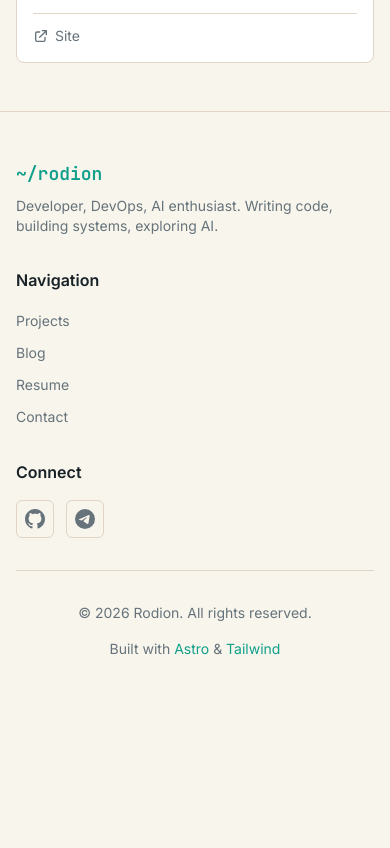
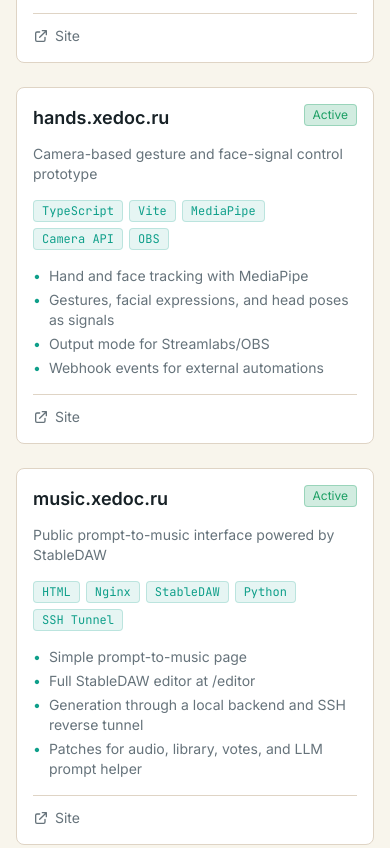
Before and after one commit to WizardJIOCb/rodion.pro, an Astro site: page /en/projects in a window 390 px wide. Shown: the part 1085-1933 px from the top of the page. Before the commit the page ends 1792 px from the top, so only its background shows below. Built offline with nearby package versions, Linux system fonts and the light colour scheme; Astro itself is replaced by a stand-in of ours.

Commit message:
feat: add xedoc projects

```diff
--- a/src/components/FreshHome.astro
+++ b/src/components/FreshHome.astro
@@ -53,6 +53,18 @@ const projectLab = [
     accent: '#38bdf8',
   },
   {
+    id: 'hands-xedoc',
+    title: 'hands.xedoc.ru',
+    status: lang === 'ru' ? 'Жесты и камера' : 'Gestures + camera',
+    type: lang === 'ru' ? 'camera control lab' : 'camera control lab',
+    summary: lang === 'ru'
+      ? 'Веб-прототип управления жестами рук и лицевыми сигналами через камеру.'
+      : 'A browser prototype for camera-based hand gestures and face-signal control.',
+    href: 'https://hands.xedoc.ru',
+    stack: ['TypeScript', 'Vite', 'MediaPipe'],
+    accent: '#8b5cf6',
+  },
+  {
     id: 'rodion-pro',
     title: 'rodion.pro',
     status: lang === 'ru' ? 'Живой сайт' : 'Live site',
@@ -63,6 +75,18 @@ const projectLab = [
     href: 'https://rodion.pro',
     stack: ['Astro', 'Tailwind', 'Drizzle'],
     accent: '#f0b429',
+  },
+  {
+    id: 'music-xedoc',
+    title: 'music.xedoc.ru',
+    status: lang === 'ru' ? 'AI music' : 'AI music',
+    type: lang === 'ru' ? 'prompt-to-music' : 'prompt-to-music',
+    summary: lang === 'ru'
+      ? 'Публичный интерфейс генерации музыки поверх StableDAW и локального inference.'
+      : 'A public prompt-to-music interface on top of StableDAW and local inference.',
+    href: 'https://music.xedoc.ru',
+    stack: ['StableDAW', 'Nginx', 'Python'],
+    accent: '#ec4899',
   },
 ];
 
@@ -100,7 +124,7 @@ const copy = {
       { href: '#contact', label: 'Связь' },
     ],
     metrics: [
-      { value: '4', label: 'ключевых направления' },
+      { value: '6', label: 'проектов на витрине' },
       { value: 'MVP -> prod', label: 'путь от идеи до запуска' },
       { value: 'AI + DevOps', label: 'ускорение сборки продуктов' },
     ],
@@ -137,7 +161,7 @@ const copy = {
       { href: '#contact', label: 'Contact' },
     ],
     metrics: [
-      { value: '4', label: 'core directions' },
+      { value: '6', label: 'showcase projects' },
       { value: 'MVP -> prod', label: 'from idea to launch' },
       { value: 'AI + DevOps', label: 'faster product building' },
     ],
@@ -259,10 +283,18 @@ const formatDate = (date: Date) => date.toLocaleDateString(lang === 'ru' ? 'ru-R
                     </div>
                   </div>
                 </div>
-                <div class="flex min-w-0 flex-col justify-between gap-3 sm:flex-row sm:items-start">
+                <div class:list={[
+                  'flex min-w-0 flex-col justify-between gap-3',
+                  project.span && 'sm:flex-row sm:items-start',
+                ]}>
                   <div class="min-w-0">
                     <p class="text-xs font-bold uppercase tracking-wide" style="color: var(--project-accent);">{project.type}</p>
-                    <h3 class="mt-1 break-words text-2xl font-bold text-text group-hover:text-accent">{project.title}</h3>
+                    <h3 class:list={[
+                      'mt-1 break-words font-bold text-text group-hover:text-accent',
+                      project.title.includes('.xedoc.ru') ? 'text-lg' : 'text-xl',
+                    ]}>
+                      {project.title}
+                    </h3>
                   </div>
                   <span class="self-start whitespace-nowrap rounded-full px-2 py-1 text-xs font-semibold" style="background: color-mix(in srgb, var(--project-accent) 12%, transparent); color: var(--project-accent);">
                     {project.status}
--- a/src/data/projects.ts
+++ b/src/data/projects.ts
@@ -104,6 +104,68 @@ export const projects: Project[] = [
       ],
     },
     featured: true,
+  },
+  {
+    id: 'hands-xedoc',
+    title: {
+      ru: 'hands.xedoc.ru',
+      en: 'hands.xedoc.ru',
+    },
+    tagline: {
+      ru: 'Веб-прототип управления жестами и лицевыми сигналами через камеру',
+      en: 'Camera-based gesture and face-signal control prototype',
+    },
+    status: 'active',
+    links: {
+      site: 'https://hands.xedoc.ru',
+    },
+    stack: ['TypeScript', 'Vite', 'MediaPipe', 'Camera API', 'OBS'],
+    highlights: {
+      ru: [
+        'Трекинг рук и лица через MediaPipe',
+        'Жесты, мимика и повороты головы как сигналы',
+        'Output-режим для Streamlabs/OBS',
+        'Webhook для отправки событий во внешние сценарии',
+      ],
+      en: [
+        'Hand and face tracking with MediaPipe',
+        'Gestures, facial expressions, and head poses as signals',
+        'Output mode for Streamlabs/OBS',
+        'Webhook events for external automations',
+      ],
+    },
+    featured: true,
+  },
+  {
+    id: 'music-xedoc',
+    title: {
+      ru: 'music.xedoc.ru',
+      en: 'music.xedoc.ru',
+    },
+    tagline: {
+      ru: 'Публичный интерфейс генерации музыки на StableDAW',
+      en: 'Public prompt-to-music interface powered by StableDAW',
+    },
+    status: 'active',
+    links: {
+      site: 'https://music.xedoc.ru',
+    },
+    stack: ['HTML', 'Nginx', 'StableDAW', 'Python', 'SSH Tunnel'],
+    highlights: {
+      ru: [
+        'Простая страница prompt-to-music',
+        'Полный StableDAW editor через /editor',
+        'Генерация через локальный backend и SSH reverse tunnel',
+        'Патчи для аудио, библиотеки, голосований и LLM-помощника',
+      ],
+      en: [
+        'Simple prompt-to-music page',
+        'Full StableDAW editor at /editor',
+        'Generation through a local backend and SSH reverse tunnel',
+        'Patches for audio, library, votes, and LLM prompt helper',
+      ],
+    },
+    featured: true,
   }/*,
   {
     id: 'cyka-lol',
```
